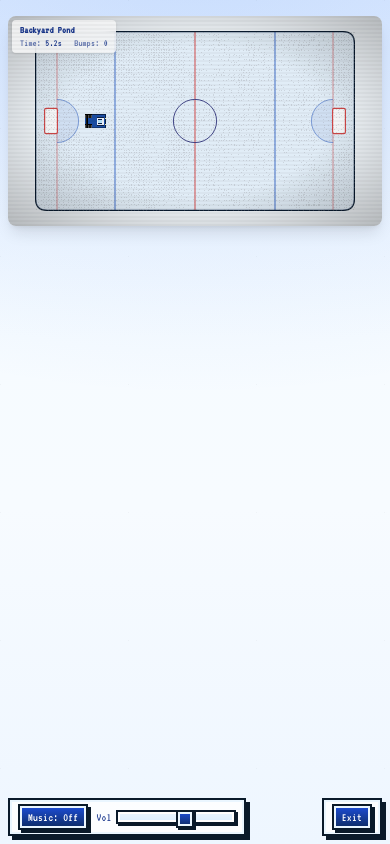
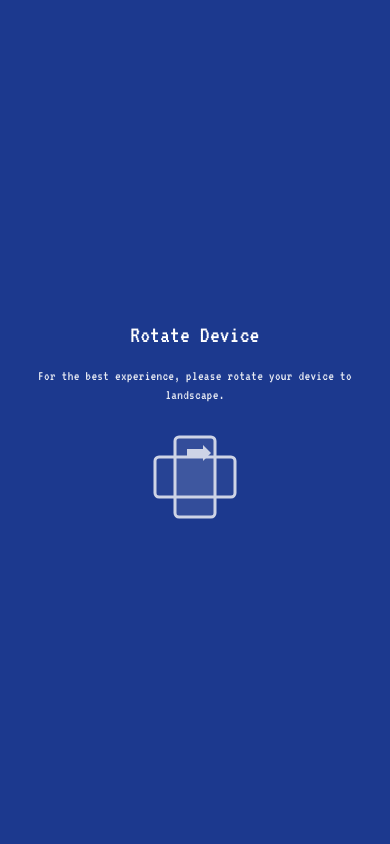
Before and after one commit to dah81/dah81.github.io, a Next.js app: page /play/level-1 in a window 390 px wide. Built offline with nearby package versions, Linux system fonts and the light colour scheme.

Commit message:
Speed up Zamboni

```diff
--- a/package.json
+++ b/package.json
@@ -8,7 +8,8 @@
     "start": "next start",
     "lint": "next lint",
     "prepare": "husky",
-    "format": "prettier --write ."
+    "format": "prettier --write .",
+    "normalize-eol": "node scripts/normalize-eol.mjs"
   },
   "dependencies": {
     "@tonejs/midi": "2.0.28",
--- /dev/null
+++ b/scripts/normalize-eol.mjs
@@ -0,0 +1,33 @@
+#!/usr/bin/env node
+import { readFileSync, writeFileSync } from 'node:fs';
+import { resolve } from 'node:path';
+
+// Files to normalize (extend as needed)
+const files = [
+  'src/components/UI/OrientationGate.tsx',
+  'src/utils/paths.ts'
+];
+
+let changed = 0;
+for (const f of files) {
+  const p = resolve(process.cwd(), f);
+  try {
+    const raw = readFileSync(p, 'utf8');
+    const normalized = raw.replace(/\r\n/g, '\n').replace(/\r/g, '\n');
+    if (normalized !== raw) {
+      writeFileSync(p, normalized, 'utf8');
+      changed++;
+      console.log('Normalized LF:', f);
+    } else {
+      console.log('Already LF:', f);
+    }
+  } catch (e) {
+    console.warn('Skip (missing?):', f, e.message);
+  }
+}
+
+if (!changed) {
+  console.log('No line ending changes.');
+} else {
+  console.log(`Updated ${changed} file(s).`);
+}
--- a/src/app/layout.tsx
+++ b/src/app/layout.tsx
@@ -2,6 +2,7 @@ import type { Metadata } from "next";
 import { Geist, Geist_Mono, VT323 } from "next/font/google";
 import "./globals.css";
 import ClientMount from "./ClientMount";
+import OrientationGate from "@/components/UI/OrientationGate";
 
 const geistSans = Geist({
   variable: "--font-geist-sans",
@@ -34,7 +35,7 @@ export default function RootLayout({
       <body
         className={`${geistSans.variable} ${geistMono.variable} ${vt323.variable} antialiased retro-bg`}
       >
-        {children}
+        <OrientationGate>{children}</OrientationGate>
         <ClientMount />
       </body>
     </html>
--- a/src/components/Game/CanvasGame.tsx
+++ b/src/components/Game/CanvasGame.tsx
@@ -481,9 +481,10 @@ export default function CanvasGame({ levelId }: Props) {
         {/* Mini HUD (restored) */}
         {!completed && (
           <div className="absolute top-1 left-1 bg-white/80 backdrop-blur-sm rounded px-2 py-1 shadow text-[10px] leading-tight font-pixel text-blue-900 pointer-events-none select-none">
-            <div className="font-semibold truncate max-w-[140px]">{level.name}</div>
+            <div className="font-semibold truncate max-w-[160px]">{level.name}</div>
             <div>
               <span className="opacity-70">Time:</span> {state.elapsed.toFixed(1)}s{" "}
+              <span className="ml-2 opacity-70">Clean:</span> {state.cleanedPercent.toFixed(1)}%{" "}
               <span className="ml-2 opacity-70">Bumps:</span> {state.bumpCount}
             </div>
           </div>
--- /dev/null
+++ b/src/components/UI/OrientationGate.tsx
@@ -0,0 +1,83 @@
+"use client";
+import React, { useEffect, useState } from "react";
+
+export default function OrientationGate({ children }: { children: React.ReactNode }) {
+  const [needsRotate, setNeedsRotate] = useState(false);
+
+  useEffect(() => {
+    const check = () => {
+      if (typeof window === "undefined") return;
+      const { innerWidth: w, innerHeight: h } = window;
+      const portrait = h > w;
+      const narrow = Math.min(w, h) < 820;
+      setNeedsRotate(portrait && narrow);
+    };
+    check();
+    window.addEventListener("resize", check);
+    window.addEventListener("orientationchange", check);
+    return () => {
+      window.removeEventListener("resize", check);
+      window.removeEventListener("orientationchange", check);
+    };
+  }, []);
+
+  if (!needsRotate) return <>{children}</>;
+  return (
+    <>
+      {children}
+      <div className="fixed inset-0 z-[999] flex items-center justify-center bg-blue-900 text-white p-6 text-center font-pixel">
+        <div>
+          <div className="text-2xl mb-4">Rotate Device</div>
+          <div className="text-sm max-w-xs mx-auto leading-snug opacity-90">
+            For the best experience, please rotate your device to landscape.
+          </div>
+          <div className="mt-6 flex items-center justify-center">
+            <svg
+              width="96"
+              height="96"
+              viewBox="0 0 96 96"
+              className="animate-pulse-slow"
+              aria-hidden="true"
+            >
+              <rect
+                x="8"
+                y="28"
+                width="80"
+                height="40"
+                rx="4"
+                fill="#ffffff11"
+                stroke="#fff"
+                strokeWidth="3"
+              />
+              <rect
+                x="28"
+                y="8"
+                width="40"
+                height="80"
+                rx="4"
+                fill="#ffffff22"
+                stroke="#fff"
+                strokeWidth="3"
+              />
+              <path d="M40 20 L56 20 L56 16 L64 24 L56 32 L56 28 L40 28 Z" fill="#fff" />
+            </svg>
+          </div>
+          <style jsx>{`
+            @keyframes pulse-slow {
+              0%,
+              100% {
+                opacity: 1;
+              }
+              50% {
+                opacity: 0.6;
+              }
+            }
+            .animate-pulse-slow {
+              animation: pulse-slow 2s ease-in-out infinite;
+            }
+          `}</style>
+        </div>
+      </div>
+    </>
+  );
+}
--- a/src/utils/constants.ts
+++ b/src/utils/constants.ts
@@ -5,10 +5,11 @@ export const DT = 1 / TICK_RATE;
 export const BOOST_TICKS = Math.floor(0.25 * TICK_RATE); // 250ms
 
 // Movement tuning (rolled back to original balanced feel)
-export const MAX_SPEED = 120; // world units per second (lower to reduce slide)
-export const BOOST_EXTRA = 50;
-export const ACCEL = 210; // a bit snappier throttle to feel more responsive
-export const FRICTION = 130; // stronger overall decel to curb drift
+// Slight incremental speed tweak: modestly higher top speed & acceleration.
+export const MAX_SPEED = 128; // was 120 (~+6.7%)
+export const BOOST_EXTRA = 52; // was 50 (scaled with top speed)
+export const ACCEL = 225; // was 210 (~+7%)
+export const FRICTION = 131; // tiny bump to keep control similar
 export const TURN_RATE = Math.PI * 1.2; // slightly quicker steering
 
 // Extra damping applied specifically to lateral (sideways) velocity per second
```
